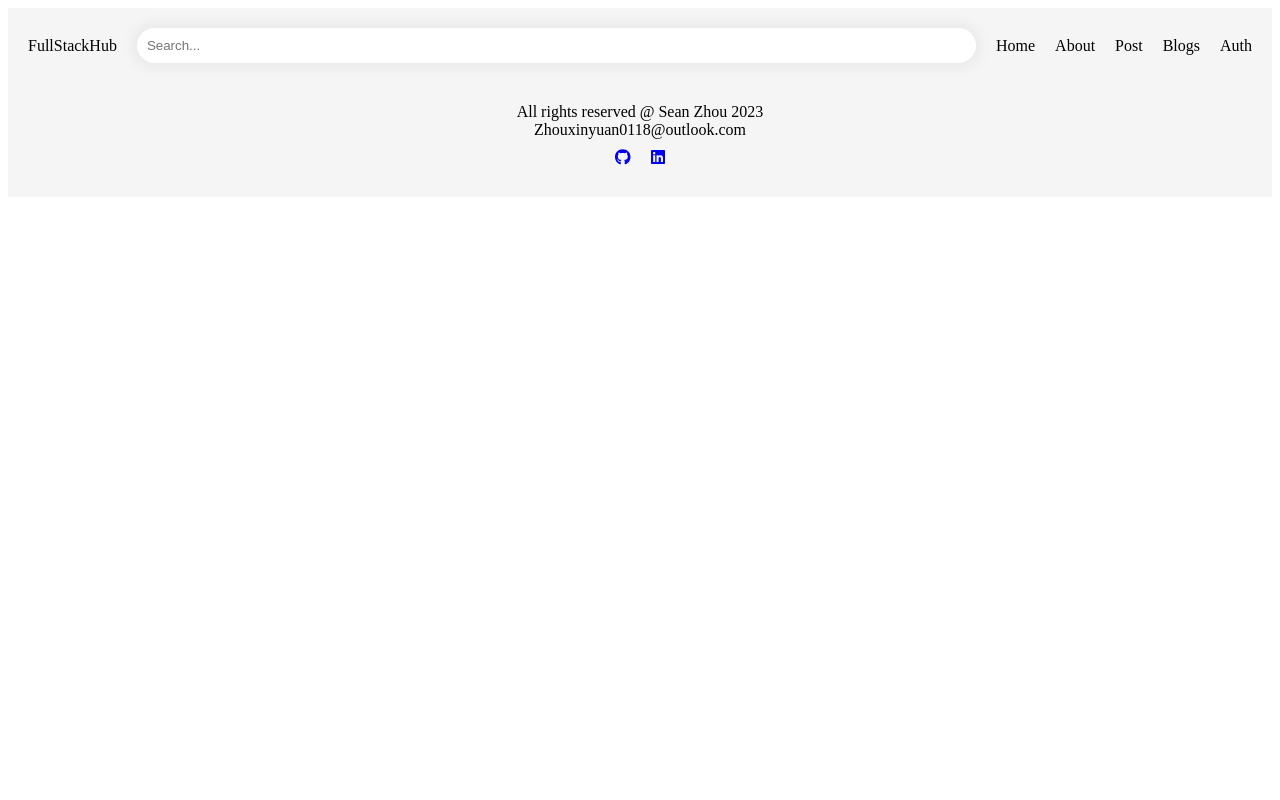
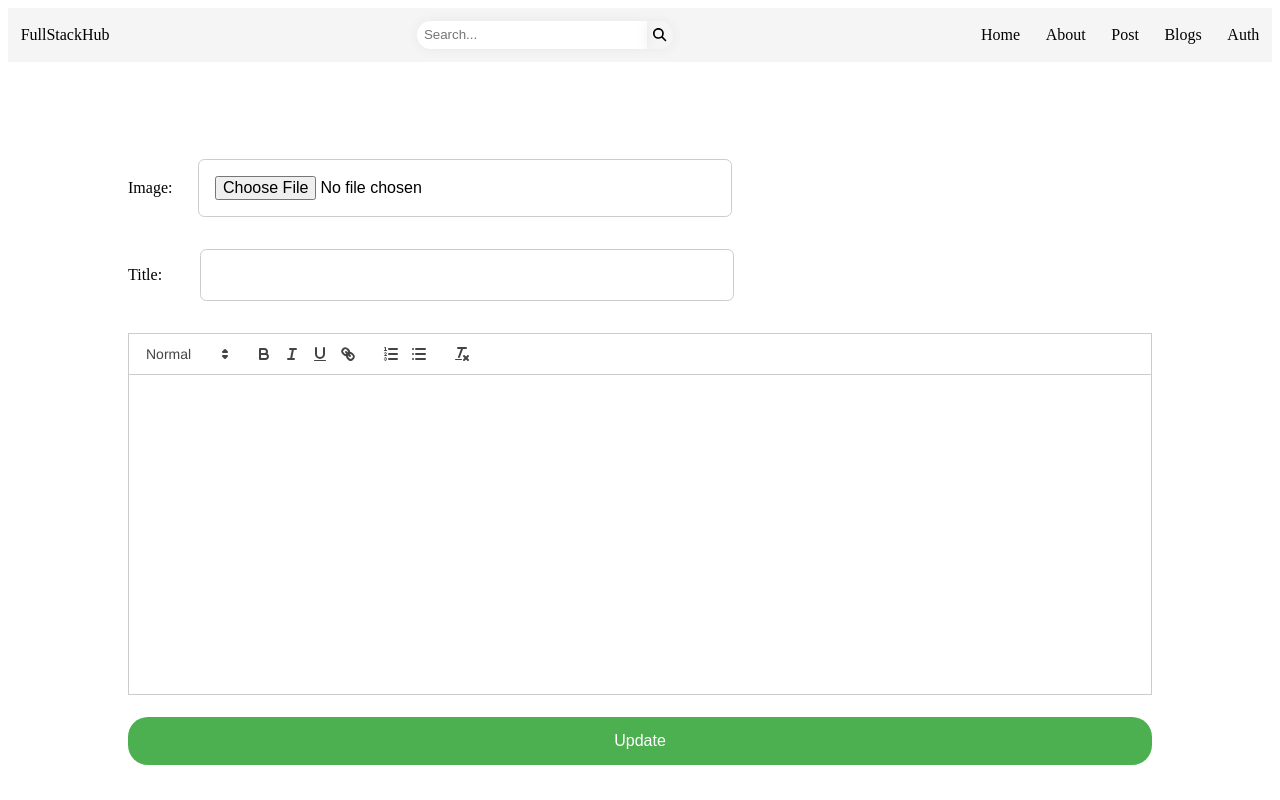
Before and after one commit to xiaoShuZhou/StudyHubFrontend, a React (Create React App) app: page /editblog/1 in a window 1280 px wide. Shown: the top 800 px of the page. Built offline with nearby package versions, Linux system fonts and the light colour scheme; no server answers; a web font is replaced by a local one.

Commit message:
search functionality

```diff
--- a/src/App.js
+++ b/src/App.js
@@ -8,6 +8,8 @@ import ShowBlog from './views/ShowBlog'
 import Post from './views/Post'
 import Auth from './views/Auth'
 import Profile from './views/Profile'
+import EditBlog from './views/EditBlog'
+import ShowResearchResult from './views/ShowResearchResult'
 
 import Header from './components/Header'
 import Footer from './components/Footer'
@@ -48,9 +50,11 @@ const App = () => {
               <Route path="/about" element={<About />} />
               <Route path="/showblogs" element={<ShowBlogs />} />
               <Route path="/showblog/:id" element={<ShowBlog />} />
+              <Route path="/editblog/:id" element={<EditBlog />} />
               <Route path="/post" element={<Post />} />
               <Route path="/auth" element={<Auth />} />
               <Route path="/profile"  element={<Profile />} />
+              <Route path="/search" element={<ShowResearchResult />} />
             </Routes>
           </BlogsContext.Provider>
         </UserContext.Provider>
--- a/src/components/Header.js
+++ b/src/components/Header.js
@@ -1,16 +1,33 @@
-import React from 'react'
-import { Link } from 'react-router-dom'
+import React, { useState, useContext } from 'react'
+import { Link, useNavigate } from 'react-router-dom'
 import styles from './Header.module.css'
-import { useContext } from 'react'
 import { UserContext } from '../context/GlobalContext'
+import { FontAwesomeIcon } from '@fortawesome/react-fontawesome'
+import { faSearch } from '@fortawesome/free-solid-svg-icons'
 
 const Header = () => {
   const { user } = useContext(UserContext)
+  const [searchQuery, setSearchQuery] = useState('')
+  const navigate = useNavigate()
+
+  const handleSearch = (event) => {
+    event.preventDefault()
+    navigate(`/search?query=${searchQuery}`)
+  }
 
   return (
     <header className={styles.header}>
       <div className={styles.icon}><Link className={styles.link} to="/">FullStackHub</Link></div>
-      <input className={styles.searchBar} type="text" placeholder="Search..." />
+      <form className={styles.searchForm} onSubmit={handleSearch}>
+        <input
+          className={styles.searchBar}
+          type="text"
+          placeholder="Search..."
+          value={searchQuery}
+          onChange={(e) => setSearchQuery(e.target.value)}
+        />
+        <button className={styles.searchButton} type="submit"><FontAwesomeIcon icon={faSearch} /></button>
+      </form>
       <nav className={styles.navigation}>
         <Link className={styles.link} to="/">Home</Link>
         <Link className={styles.link} to="/about">About</Link>
--- a/src/components/Header.module.css
+++ b/src/components/Header.module.css
@@ -2,24 +2,40 @@
   display: flex;
   justify-content: space-between;
   align-items: center;
-  padding: 20px;
+  padding: 1%;
   background-color: #f5f5f5;
 }
 
+.searchForm {
+  display: flex;
+  justify-content: center;
+  align-items: center;
+  flex-grow: 1;
+  max-width: 20vw;
+}
 
 .searchBar {
-  flex-grow: 1;
-  margin: 0 20px;
-  padding: 10px;
-  border-radius: 20px;
+  padding: 0.5em;
+  border-radius: 20px 0 0 20px;
   border: none;
   outline: none;
-  box-shadow: 0 0 15px 4px rgba(0,0,0,0.06);
+  box-shadow: 0 0 1vw rgba(0,0,0,0.06);
+  flex-grow: 1;
+}
+
+.searchButton {
+  padding: 0.5em;
+  background: none;
+  border: none;
+  border-radius: 0 20px 20px 0;
+  outline: none;
+  cursor: pointer;
+  box-shadow: 0 0 1vw rgba(0,0,0,0.06);
 }
 
 .navigation {
   display: flex;
-  gap: 20px;
+  gap: 2vw;
 }
 
 .link {
--- a/src/services/blogs.js
+++ b/src/services/blogs.js
@@ -12,6 +12,11 @@ const getAll = () => {
   return request.then(response => response.data)
 }
 
+const getOne = async id => {
+  const request = await axios.get(`${baseUrl}/${id}`)
+  return request.data
+}
+
 const create = async newBlog => {
   const config = {
     headers: { Authorization: token },
@@ -20,12 +25,21 @@ const create = async newBlog => {
   return request.data
 }
 
-const like = async blog => {
+// const like = async blog => {
+//   const config = {
+//     headers: { Authorization: token },
+//   }
+//   const request = await axios.put(`${baseUrl}/${blog.id}`, { ...blog, likes: blog.likes + 1 }, config)
+//   return request.data
+// }
+
+const update = async (id, newObject) => {
   const config = {
     headers: { Authorization: token },
   }
-  const request = await axios.put(`${baseUrl}/${blog.id}`, { ...blog, likes: blog.likes + 1 }, config)
-  return request.data
+
+  const response = await axios.put(`${baseUrl}/${id}`, newObject, config)
+  return response.data
 }
 
 const deleteBlog = async blog => {
@@ -38,4 +52,4 @@ const deleteBlog = async blog => {
 
 
 
-export default { getAll, create, setToken, like, deleteBlog }
+export default { getAll, create, setToken,  deleteBlog, getOne, update }
--- /dev/null
+++ b/src/views/EditBlog.js
@@ -0,0 +1,79 @@
+// EditBlog.js
+import React, { useEffect, useState } from 'react'
+import ReactQuill from 'react-quill'
+import 'react-quill/dist/quill.snow.css'
+import blogService from '../services/blogs'
+import { useParams, useNavigate } from 'react-router-dom'
+import styles from './Post.module.css'
+
+const EditBlog = () => {
+  const [image, setImage] = useState(null)
+  const [title, setTitle] = useState('')
+  const [content, setContent] = useState('')
+  const navigate = useNavigate()
+  const { id } = useParams()
+
+  useEffect(() => {
+    const fetchBlog = async () => {
+      const blogData = await blogService.getOne(id)
+      setTitle(blogData.title)
+      setContent(blogData.content)
+    }
+    fetchBlog()
+  }, [id])
+
+  const handleSubmit = async (e) => {
+    e.preventDefault()
+
+    if (!title.trim() || !content.trim()) {
+      window.alert('You need to update the title, and content.')
+      return
+    }
+
+    const formData = new FormData()
+    if (image) formData.append('image', image)
+    formData.append('title', title)
+    formData.append('content', content)
+
+    try {
+      await blogService.update(id, formData)
+      window.alert('Post updated successfully!.')
+      navigate('/showblogs')
+    } catch (error) {
+      console.error(error)
+      window.alert('Something went wrong while updating your blog. Please try again.')
+    }
+  }
+
+  const handleTitle = (e) => {
+    setTitle(e.target.value)
+  }
+
+  const handleImageUpload = (e) => {
+    setImage(e.target.files[0])
+  }
+
+  return (
+    <div className={styles.container}>
+      <form onSubmit={handleSubmit} className={styles.form}>
+        <label>
+        Image:
+          <input type="file" onChange={handleImageUpload} className={styles.imageInput} />
+        </label>
+        <label>
+        Title:
+          <input type='text' value={title} onChange={handleTitle} className={styles.titleInput}/>
+        </label>
+        <ReactQuill
+          className={styles.quillEditor}
+          theme='snow'
+          value={content}
+          onChange={setContent}
+        />
+        <button type="submit" className={styles.submitButton}>Update</button>
+      </form>
+    </div>
+  )
+}
+
+export default EditBlog
--- a/src/views/Profile.js
+++ b/src/views/Profile.js
@@ -37,7 +37,6 @@ const Profile = () => {
     }
   }
 
-
   return (
     <div>
       <h1 className={styles.heading}>{user ? `${user.name}'s Blogs` : 'Not Logged In'}</h1>
--- a/src/views/ShowBlog.js
+++ b/src/views/ShowBlog.js
@@ -1,30 +1,57 @@
-import React, { useEffect, useState } from 'react'
-import axios from 'axios'
-import { useParams } from 'react-router-dom'
+import React, { useEffect, useState, useContext } from 'react'
+import { useParams, useNavigate } from 'react-router-dom'
 import styles from './ShowBlog.module.css'
+import { UserContext } from '../context/GlobalContext'
+import blogService from '../services/blogs'
 
 const ShowBlog = () => {
   const [blog, setBlog] = useState(null)
   const { id } = useParams()
+  const { user } = useContext(UserContext)
+  const navigate = useNavigate()
 
   useEffect(() => {
     const fetchBlog = async () => {
-      const response = await axios.get(`/api/blogs/${id}`)
-      setBlog(response.data)
+      const blogData = await blogService.getOne(id)
+      setBlog(blogData)
     }
     fetchBlog()
   }, [id])
 
   if (!blog) return null
 
+  const handleDelete = async () => {
+    const confirmation = window.confirm('Do you want to delete the blog?')
+    if(confirmation) {
+      try {
+        await blogService.setToken(user.token)
+        await blogService.deleteBlog(blog)
+        navigate('/showblogs') // Redirect to the blogs list after deletion
+      } catch (error) {
+        console.error(error)
+      }
+    }
+  }
+
+  const handleEdit = () => {
+    navigate(`/editblog/${blog.id}`)
+  }
+
   return (
     <div className={styles.container}>
       <div className={styles.imageContainer}>
         <img className={styles.image} src={blog.imageurl} alt={blog.title} />
       </div>
+
       <h2 className={styles.title}>{blog.title}</h2>
       <p className={styles.author}>Author: {blog.author}</p>
       <p className={styles.updatedAt}>Last updated: {new Date(blog.updatedAt).toLocaleString()}</p>
+      {user && user.name === blog.author &&
+        <div className={styles.buttonContainer}>
+          <button onClick={handleDelete} className={styles.deleteButton}>Delete</button>
+          <button onClick={handleEdit} className={styles.editButton}>Edit</button>
+        </div>
+      }
       <div className={styles.content} dangerouslySetInnerHTML={{ __html: blog.content }}></div>
     </div>
   )
--- a/src/views/ShowBlog.module.css
+++ b/src/views/ShowBlog.module.css
@@ -44,3 +44,48 @@
   padding: 1rem;
   font-size: 1.4rem;
 }
+
+.buttonContainer {
+  display: flex;
+  justify-content: center;
+  gap: 10px; /* Spacing between the buttons */
+  margin-bottom: 1rem;
+}
+
+.editButton {
+  display: block;
+  margin: 0 auto;
+  padding: 0.5rem 0.5rem;
+  font-size: 1em;
+  color: #ffffff;
+  background-color: #007bff;
+  border: none;
+  border-radius: 0.3125rem; /* Equivalent to 5px when base font-size is 16px */
+  cursor: pointer;
+  text-decoration: none;
+  transition: background-color 0.3s ease;
+  width: 5rem;
+}
+
+.editButton:hover {
+  background-color: #0056b3;
+}
+
+.deleteButton {
+  display: block;
+  margin: 0 auto;
+  padding: 0.5rem 0.5rem;
+  font-size: 1em;
+  color: #ffffff;
+  background-color: #dc3545;
+  border: none;
+  border-radius: 0.3125rem; /* Equivalent to 5px when base font-size is 16px */
+  cursor: pointer;
+  text-decoration: none;
+  transition: background-color 0.3s ease;
+  width: 5rem;
+}
+
+.deleteButton:hover {
+  background-color: #c82333;
+}
--- /dev/null
+++ b/src/views/ShowResearchResult.js
@@ -0,0 +1,52 @@
+import React, { useState, useEffect } from 'react'
+import axios from 'axios'
+import { Link, useSearchParams } from 'react-router-dom'
+import styles from './ShowBlogs.module.css'
+import Pagination from '../components/Pagination'
+
+const ShowResearchResult = () => {
+  const [results, setResults] = useState([])
+  const [currentPage, setCurrentPage] = useState(1)
+  const itemsPerPage = 6
+
+  const indexOfLastItem = currentPage * itemsPerPage
+  const indexOfFirstItem = indexOfLastItem - itemsPerPage
+  const currentItems = results.slice(indexOfFirstItem, indexOfLastItem)
+
+  const [searchParams] = useSearchParams()
+  const searchQuery = searchParams.get('query')
+
+  useEffect(() => {
+    const fetchResults = async () => {
+      const response = await axios.get(`/api/search?query=${searchQuery}`)
+      setResults(response.data)
+    }
+    fetchResults()
+  }, [searchQuery])
+
+  return (
+    <div>
+      <h1 className={styles.heading}>Search Results</h1>
+      <div className={styles.container}>
+        {currentItems.map(result => (
+          <div key={result.id} className={styles.block}>
+            <img src={result.imageurl} alt={result.title} />
+            <Link to={`/showblog/${result.id}`} className={styles.customlink}>
+              <h2>{result.title}</h2>
+            </Link>
+            <p>{result.author}</p>
+            <p>{new Date(result.updatedAt).toLocaleString()}</p>
+          </div>
+        ))}
+      </div>
+      <Pagination
+        itemsPerPage={itemsPerPage}
+        totalItems={results.length}
+        paginate={setCurrentPage}
+        currentPage={currentPage}
+      />
+    </div>
+  )
+}
+
+export default ShowResearchResult
```
